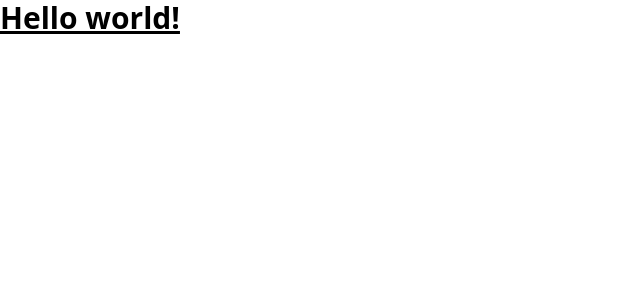
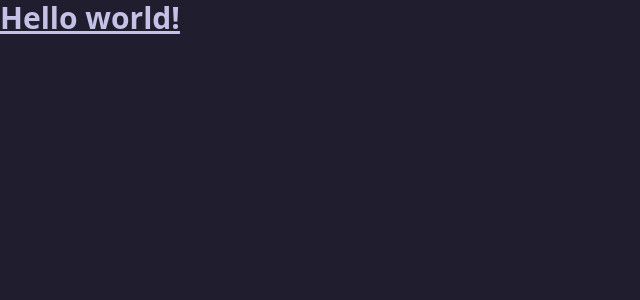
Before and after one commit to brix101/brixterporras.com, a Next.js app: page / in a window 1280 px wide. Shown: the top 300 px of the page, without its empty margins (0-640 px from the left). Built offline with nearby package versions, Linux system fonts and the light colour scheme.

Commit message:
feat: added daisyui with rose-pine theme

```diff
--- a/package.json
+++ b/package.json
@@ -13,6 +13,7 @@
     "@types/node": "18.14.0",
     "@types/react": "18.0.28",
     "@types/react-dom": "18.0.11",
+    "daisyui": "^2.51.3",
     "eslint": "8.34.0",
     "eslint-config-next": "13.1.6",
     "next": "13.1.6",
--- a/tailwind.config.js
+++ b/tailwind.config.js
@@ -11,5 +11,44 @@ module.exports = {
   theme: {
     extend: {},
   },
-  plugins: [],
+  daisyui: {
+    themes: [
+      {
+        rosepine: {
+          "primary": "#c4a7e7",
+          "secondary": "#ebbcba",
+          "accent": "#f6c177",
+          "neutral": "#191724",
+          "base-100": "#1f1d2e",
+          "info": "#31748f",
+          "success": "#9ccfd8",
+          "warning": "#f6c177",
+          "error": "#eb6f92",
+        },
+        'rosepine-moon': {
+          "primary": "#c4a7e7",
+          "secondary": "#ea9a97",
+          "accent": "#c4a7e7",
+          "neutral": "#2a273f",
+          "base-100": "#232136",
+          "info": "#3e8fb0",
+          "success": "#9ccfd8",
+          "warning": "#f6c177",
+          "error": "#eb6f92",
+        },
+        'rosepine-dawn': {
+          "primary": "#907aa9",
+          "secondary": "#d7827e",
+          "accent": "#907aa9",
+          "neutral": "#faf4ed",
+          "base-100": "#fffaf3",
+          "info": "#286983",
+          "success": "#56949f",
+          "warning": "#ea9d34",
+          "error": "#b4637a",
+        },
+      },
+    ],
+  },
+  plugins: [require("daisyui")],
 };
```
Also changed, not shown: 1 other file (tests, documents, lock files or other folders).
